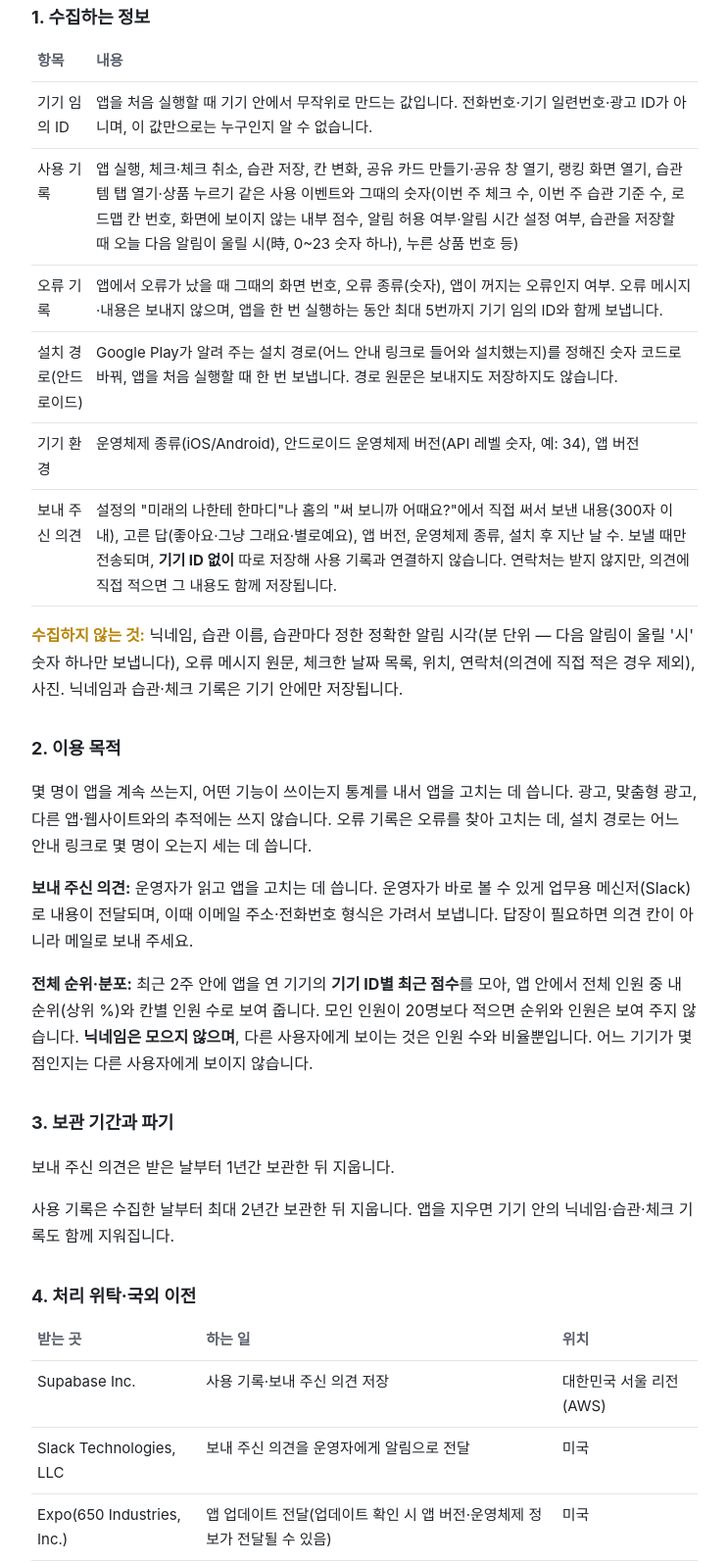
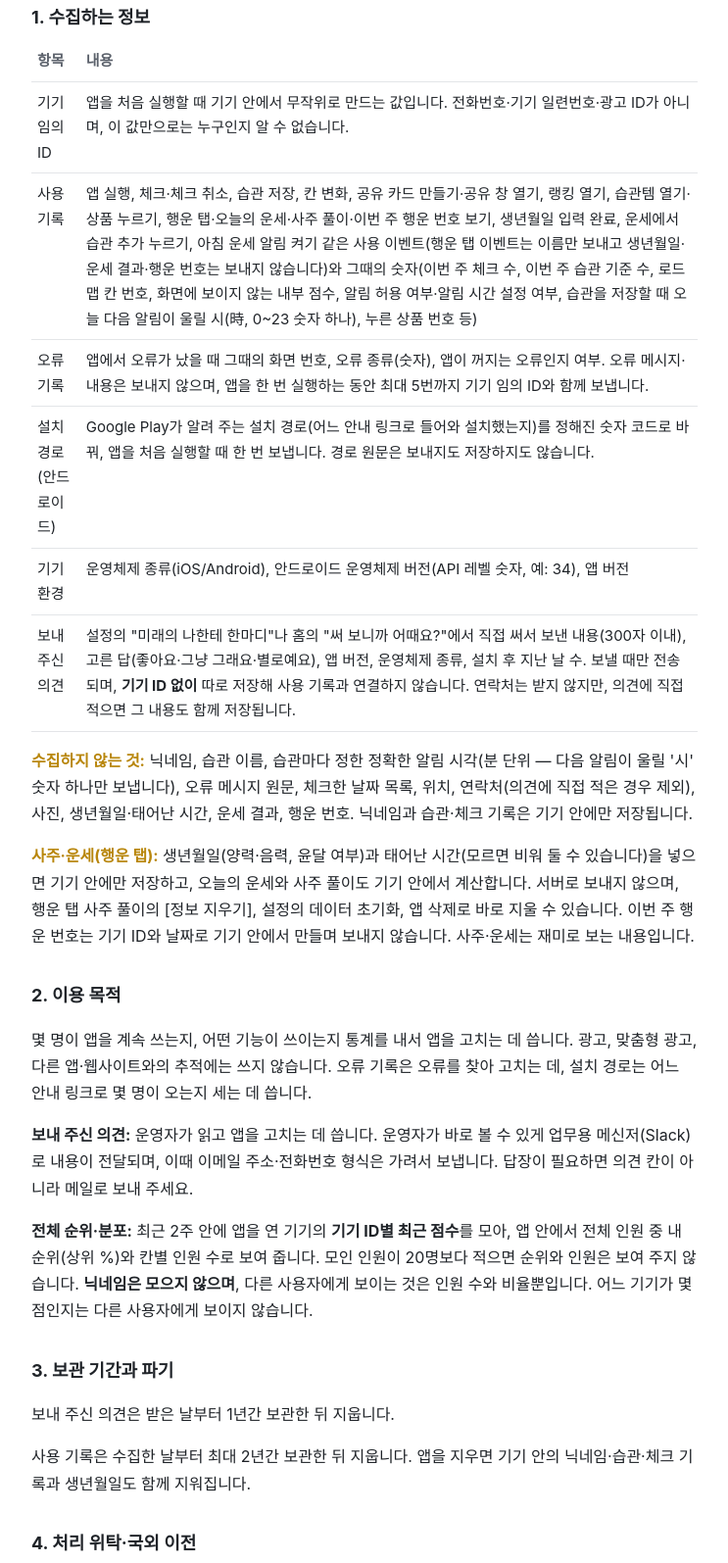
Before and after one commit to seungsoos/habit-rich-privacy, a plain HTML site: page index.html in a window 1280 px wide. Shown: the part 268-1863 px from the top of the page at 98% size, without its empty margins (268-1011 px from the left). Drawn offline with Linux system fonts and the light colour scheme.

Commit message:
방침 변경안(#195 행운 탭) — 생년월일·태어난 시간 기기 안에만 저장·서버 전송 없음, 행운 탭 이벤트 이름만, 행운 번호 기기 안 생성, 아침 운세 알림. ⚠️ push 는 대표 지시 때, 시행일은 push 날 바꾼다
Co-Authored-By: Claude Opus 5.5 <noreply@anthropic.com>

```diff
--- a/index.html
+++ b/index.html
@@ -31,13 +31,14 @@
   <div class="wrap"><table>
     <tr><th>항목</th><th>내용</th></tr>
     <tr><td>기기 임의 ID</td><td>앱을 처음 실행할 때 기기 안에서 무작위로 만드는 값입니다. 전화번호·기기 일련번호·광고 ID가 아니며, 이 값만으로는 누구인지 알 수 없습니다.</td></tr>
-    <tr><td>사용 기록</td><td>앱 실행, 체크·체크 취소, 습관 저장, 칸 변화, 공유 카드 만들기·공유 창 열기, 랭킹 화면 열기, 습관템 탭 열기·상품 누르기 같은 사용 이벤트와 그때의 숫자(이번 주 체크 수, 이번 주 습관 기준 수, 로드맵 칸 번호, 화면에 보이지 않는 내부 점수, 알림 허용 여부·알림 시간 설정 여부, 습관을 저장할 때 오늘 다음 알림이 울릴 시(時, 0~23 숫자 하나), 누른 상품 번호 등)</td></tr>
+    <tr><td>사용 기록</td><td>앱 실행, 체크·체크 취소, 습관 저장, 칸 변화, 공유 카드 만들기·공유 창 열기, 랭킹 열기, 습관템 열기·상품 누르기, 행운 탭·오늘의 운세·사주 풀이·이번 주 행운 번호 보기, 생년월일 입력 완료, 운세에서 습관 추가 누르기, 아침 운세 알림 켜기 같은 사용 이벤트(행운 탭 이벤트는 이름만 보내고 생년월일·운세 결과·행운 번호는 보내지 않습니다)와 그때의 숫자(이번 주 체크 수, 이번 주 습관 기준 수, 로드맵 칸 번호, 화면에 보이지 않는 내부 점수, 알림 허용 여부·알림 시간 설정 여부, 습관을 저장할 때 오늘 다음 알림이 울릴 시(時, 0~23 숫자 하나), 누른 상품 번호 등)</td></tr>
     <tr><td>오류 기록</td><td>앱에서 오류가 났을 때 그때의 화면 번호, 오류 종류(숫자), 앱이 꺼지는 오류인지 여부. 오류 메시지·내용은 보내지 않으며, 앱을 한 번 실행하는 동안 최대 5번까지 기기 임의 ID와 함께 보냅니다.</td></tr>
     <tr><td>설치 경로(안드로이드)</td><td>Google Play가 알려 주는 설치 경로(어느 안내 링크로 들어와 설치했는지)를 정해진 숫자 코드로 바꿔, 앱을 처음 실행할 때 한 번 보냅니다. 경로 원문은 보내지도 저장하지도 않습니다.</td></tr>
     <tr><td>기기 환경</td><td>운영체제 종류(iOS/Android), 안드로이드 운영체제 버전(API 레벨 숫자, 예: 34), 앱 버전</td></tr>
     <tr><td>보내 주신 의견</td><td>설정의 "미래의 나한테 한마디"나 홈의 "써 보니까 어때요?"에서 직접 써서 보낸 내용(300자 이내), 고른 답(좋아요·그냥 그래요·별로예요), 앱 버전, 운영체제 종류, 설치 후 지난 날 수. 보낼 때만 전송되며, <b>기기 ID 없이</b> 따로 저장해 사용 기록과 연결하지 않습니다. 연락처는 받지 않지만, 의견에 직접 적으면 그 내용도 함께 저장됩니다.</td></tr>
   </table></div>
-  <p><strong>수집하지 않는 것:</strong> 닉네임, 습관 이름, 습관마다 정한 정확한 알림 시각(분 단위 — 다음 알림이 울릴 '시' 숫자 하나만 보냅니다), 오류 메시지 원문, 체크한 날짜 목록, 위치, 연락처(의견에 직접 적은 경우 제외), 사진. 닉네임과 습관·체크 기록은 기기 안에만 저장됩니다.</p>
+  <p><strong>수집하지 않는 것:</strong> 닉네임, 습관 이름, 습관마다 정한 정확한 알림 시각(분 단위 — 다음 알림이 울릴 '시' 숫자 하나만 보냅니다), 오류 메시지 원문, 체크한 날짜 목록, 위치, 연락처(의견에 직접 적은 경우 제외), 사진, 생년월일·태어난 시간, 운세 결과, 행운 번호. 닉네임과 습관·체크 기록은 기기 안에만 저장됩니다.</p>
+  <p><strong>사주·운세(행운 탭):</strong> 생년월일(양력·음력, 윤달 여부)과 태어난 시간(모르면 비워 둘 수 있습니다)을 넣으면 기기 안에만 저장하고, 오늘의 운세와 사주 풀이도 기기 안에서 계산합니다. 서버로 보내지 않으며, 행운 탭 사주 풀이의 [정보 지우기], 설정의 데이터 초기화, 앱 삭제로 바로 지울 수 있습니다. 이번 주 행운 번호는 기기 ID와 날짜로 기기 안에서 만들며 보내지 않습니다. 사주·운세는 재미로 보는 내용입니다.</p>
 
   <h2>2. 이용 목적</h2>
   <p>몇 명이 앱을 계속 쓰는지, 어떤 기능이 쓰이는지 통계를 내서 앱을 고치는 데 씁니다. 광고, 맞춤형 광고, 다른 앱·웹사이트와의 추적에는 쓰지 않습니다. 오류 기록은 오류를 찾아 고치는 데, 설치 경로는 어느 안내 링크로 몇 명이 오는지 세는 데 씁니다.</p>
@@ -46,7 +47,7 @@
 
   <h2>3. 보관 기간과 파기</h2>
   <p>보내 주신 의견은 받은 날부터 1년간 보관한 뒤 지웁니다.</p>
-  <p>사용 기록은 수집한 날부터 최대 2년간 보관한 뒤 지웁니다. 앱을 지우면 기기 안의 닉네임·습관·체크 기록도 함께 지워집니다.</p>
+  <p>사용 기록은 수집한 날부터 최대 2년간 보관한 뒤 지웁니다. 앱을 지우면 기기 안의 닉네임·습관·체크 기록과 생년월일도 함께 지워집니다.</p>
 
   <h2>4. 처리 위탁·국외 이전</h2>
   <div class="wrap"><table>
@@ -65,7 +66,7 @@
   <p>보내 주신 의견은 기기 ID 없이 저장되므로, 지우려면 보낸 날짜와 의견 내용 일부를 아래 이메일로 알려 주세요. 찾을 수 있는 의견을 7일 안에 지우고 회신드립니다.</p>
 
   <h2>6. 알림</h2>
-  <p>알림은 기기 안에서 예약되는 알림입니다. 알림 내용을 서버로 보내지 않습니다. 앱의 설정 화면이나 기기 설정에서 언제든 끌 수 있습니다.</p>
+  <p>알림은 기기 안에서 예약되는 알림입니다. 알림 내용을 서버로 보내지 않습니다. 아침 운세 알림(설정에서 켤 때만, 처음엔 꺼져 있음)도 기기 안에서 예약하며 그날의 공통 운세 한 줄을 보여 줍니다. 앱의 설정 화면이나 기기 설정에서 언제든 끌 수 있습니다.</p>
 
   <h2>7. 만 14세 미만</h2>
   <p>앱은 누구인지 알 수 있는 정보를 수집하지 않으며, 만 14세 미만 아동을 대상으로 하지 않습니다.</p>
```
